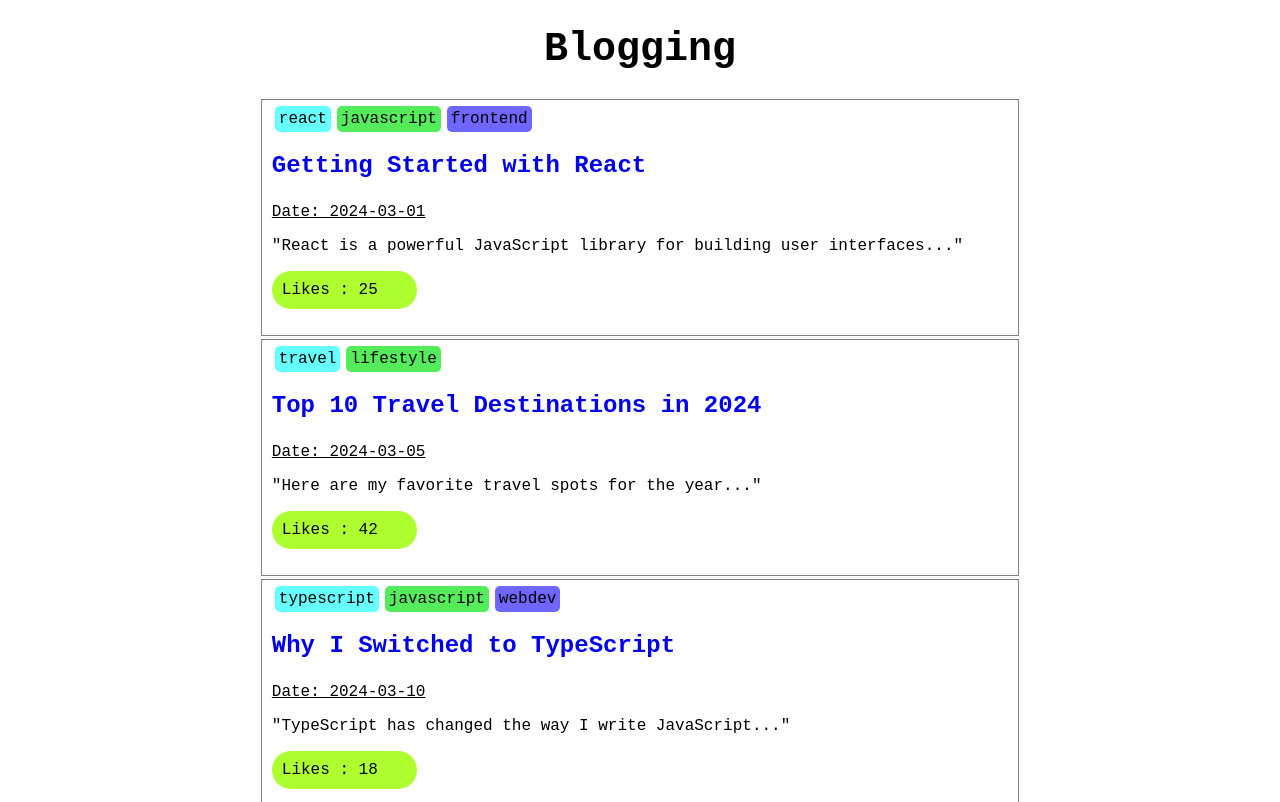
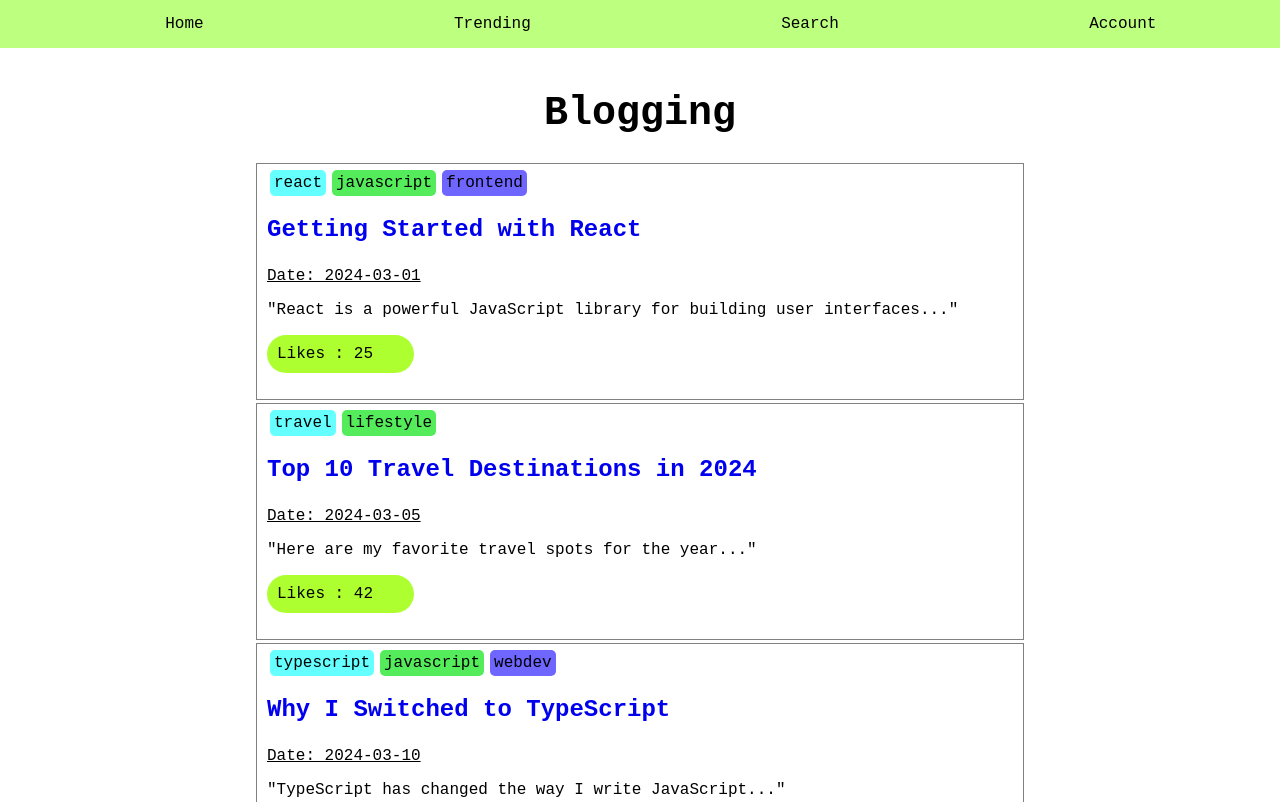
Before and after one commit to hanzalakhan010/Blogging-App, a website: page index.html in a window 1280 px wide. Shown: the top 802 px of the page. Drawn offline with Linux system fonts and the light colour scheme; no server answers.

Commit message:
added some styles worked on some functionalities

```diff
--- a/index.html
+++ b/index.html
@@ -9,6 +9,14 @@
     <link rel = 'stylesheet' href="styles/main.css">
   </head>
   <body onload="loadBlogsV1()">
+    <nav>
+      <ul>
+        <li>Home</li>
+        <li>Trending</li>
+        <li>Search</li>
+        <li>Account</li>
+      </ul>
+    </nav>
     <h1>Blogging</h1>
     <div id="blogs"></div>
   </body>
--- a/scripts/blog.js
+++ b/scripts/blog.js
@@ -8,7 +8,7 @@ var __awaiter = (this && this.__awaiter) || function (thisArg, _arguments, P, ge
         step((generator = generator.apply(thisArg, _arguments || [])).next());
     });
 };
-let queryString = window.location.href;
+let queryString = window.location.href.split('?')[1];
 const urlParams = new URLSearchParams(queryString);
 let currentBlog = Number(urlParams.get("id"));
 let blog = undefined;
@@ -49,6 +49,7 @@ const renderBlog = () => {
         header.innerHTML = `
     <h1>${blog === null || blog === void 0 ? void 0 : blog.title}</h1>
     <p><u>Date: ${blog === null || blog === void 0 ? void 0 : blog.date}</u></p>
+    <p>${blog === null || blog === void 0 ? void 0 : blog.content}</p>
     `;
     }
 };
--- a/scripts/blog.ts
+++ b/scripts/blog.ts
@@ -1,4 +1,4 @@
-let queryString = window.location.href;
+let queryString = window.location.href.split('?')[1];
 const urlParams = new URLSearchParams(queryString);
 
 let currentBlog = Number(urlParams.get("id"))
@@ -38,6 +38,7 @@ const renderBlog = () => {
     header.innerHTML = `
     <h1>${blog?.title}</h1>
     <p><u>Date: ${blog?.date}</u></p>
+    <p>${blog?.content}</p>
     `;
   }
 };
--- a/scripts/index.js
+++ b/scripts/index.js
@@ -43,7 +43,6 @@ function loadBlogsV2() {
 const renderBlogs = () => {
     console.log(blogs.length);
     blogs.forEach((blog) => {
-        console.log(blog);
         let blogsDiv = document.getElementById("blogs");
         blogsDiv === null || blogsDiv === void 0 ? void 0 : blogsDiv.insertAdjacentHTML("beforeend", `
                 <div class = 'blog'>
--- a/scripts/index.ts
+++ b/scripts/index.ts
@@ -12,6 +12,7 @@ async function loadBlogsV1() {
   } catch (err) {
     await loadBlogsV2();
   } finally {
+
     renderBlogs();
   }
 }
@@ -30,7 +31,6 @@ async function loadBlogsV2() {
 const renderBlogs = () => {
   console.log(blogs.length);
   blogs.forEach((blog: Blog) => {
-    console.log(blog);
     let blogsDiv = document.getElementById("blogs");
     blogsDiv?.insertAdjacentHTML(
       "beforeend",
--- a/styles/main.css
+++ b/styles/main.css
@@ -1,3 +1,31 @@
-*{
-    font-family: 'Courier New', Courier, monospace;
+* {
+  font-family: "Courier New", Courier, monospace;
 }
+body {
+  margin: 0px;
+}
+nav {
+  position: sticky;
+  top: 0;
+}
+nav ul {
+  margin-top: 0px;
+  padding-top: 5px;
+  padding-bottom: 5px;
+  background-color: rgb(189, 255, 127);
+  width: 97%;
+  list-style: none;
+  display: inline-flex;
+  justify-content: space-around;
+
+  /* position: absolute; */
+}
+nav ul li {
+  padding: 10px;
+  padding-left: 20px;
+  padding-right: 20px;
+}
+nav ul li:hover {
+  cursor: pointer;
+  background-color: aqua;
+}
```
Also changed, not shown: blog.html (+13 -6 lines). Lines whose indentation alone changed are shown as unchanged.
